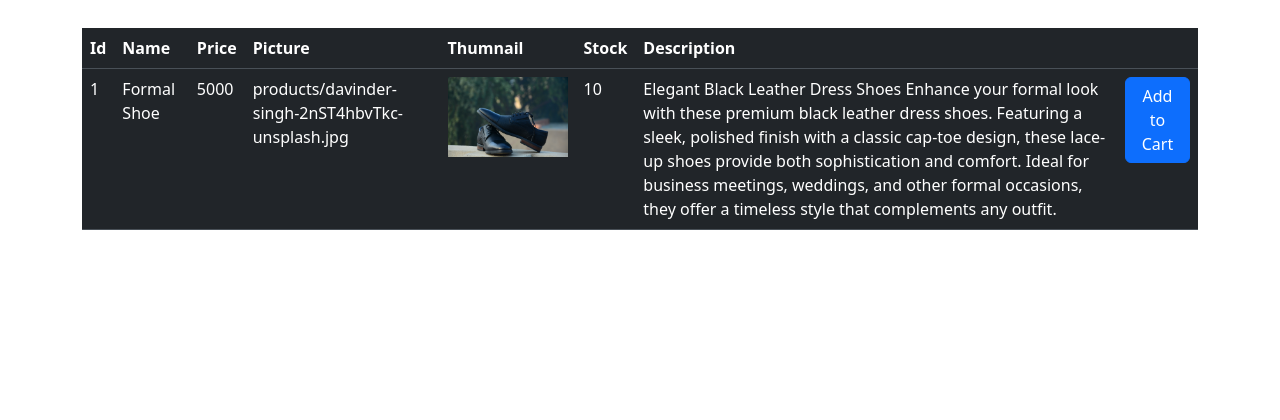
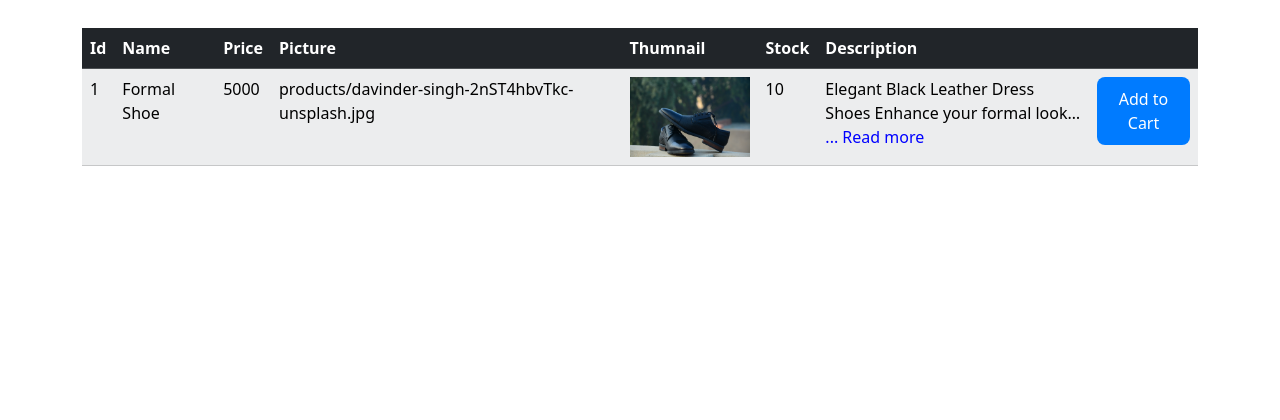
Before and after one commit to malayankumar/Django-project_1, a Django app: page / in a window 1280 px wide. Shown: the part 67-487 px from the top of the page. Run offline with Django 5.2, Linux system fonts and the light colour scheme; data comes from the database, SQL or seed files in the repository.

Commit message:
adding js file for desc

```diff
--- a/shop419/mainapp/templates/home.html
+++ b/shop419/mainapp/templates/home.html
@@ -8,6 +8,7 @@
     <link href="https://cdn.jsdelivr.net/npm/bootstrap@5.3.3/dist/css/bootstrap.min.css" rel="stylesheet"
         integrity="sha384-QWTKZyjpPEjISv5WaRU9OFeRpok6YctnYmDr5pNlyT2bRjXh0JMhjY6hW+ALEwIH" crossorigin="anonymous">
     <link rel="stylesheet" href="{% static 'css/style.css' %}">
+    <script src="{% static 'js/script.js' %}"></script>
     <link rel="shortcut icon" href="{% static 'icon/logo_wobg.ico' %}" type="image/x-icon">
     <title>Home</title>
 </head>
@@ -17,7 +18,8 @@
         <nav class="navbar navbar-expand-lg bg-dark" data-bs-theme="dark">
             <div class="container-fluid">
                 <a class="navbar-brand" href="#">
-                    <img src="{% static 'image\logo_wobg.png' %}" alt="Logo" width="40" height="40" class="d-inline-block align-text-top">
+                    <img src="{% static 'image\logo_wobg.png' %}" alt="Logo" width="40" height="40"
+                        class="d-inline-block align-text-top">
                     shoping site
                 </a>
                 <button class="navbar-toggler" type="button" data-bs-toggle="collapse"
@@ -57,7 +59,7 @@
     </header>
     <main>
         <div class="container">
-            <table class="table" data-bs-theme="dark">
+            <table class="table-dark table table-striped table-hover">
                 <thead>
                     <tr>
                         <th>Id</th>
@@ -70,7 +72,7 @@
                         <th> </th>
                     </tr>
                 </thead>
-                <tbody>
+                <tbody class="table-light">
                     {% for product in product_list %}
                     <tr>
                         <td>{{product.id}}</td>
@@ -79,8 +81,19 @@
                         <td>{{product.pic}}</td>
                         <td><img src="{{product.pic}}" height="80px" alt="image not found"></td>
                         <td>{{product.stock}}</td>
-                    <td>{{product.desc}}</td>
-                    <td><button class="btn btn-primary">Add to Cart</button></td>
+                        <td>
+                            <div class="description" >
+                                {{product.desc}}
+                            </div>
+                            <span class="read-more" onclick="toggleDescription(this)">... Read more</span>
+                        </td>
+                        </td>
+                        <td>
+                            <button
+                                style="background-color: #007bff; color: white; padding: 10px; border: none; border-radius: 8px; cursor: pointer;">
+                                Add to Cart
+                            </button>
+                        </td>
                     </tr>
                     {% endfor %}
                 </tbody>
--- a/shop419/static/css/style.css
+++ b/shop419/static/css/style.css
@@ -3,15 +3,34 @@
     padding: 0;
     box-sizing: border-box;
 }
-body{
+
+body {
     margin-top: 75px;
     width: 100%;
     margin-left: 0;
     margin-right: 0;
+
     main {
         margin: 0 auto;
         width: 100%;
         padding: 20px;
+    }
+
+    .description {
+        display: -webkit-box;
+        -webkit-line-clamp: 2;
+        -webkit-box-orient: vertical;
+        overflow: hidden;
+        text-overflow: ellipsis;
+        cursor: pointer;
+        max-width: 300px;
+        /* Adjust as needed */
+    }
+
+    .read-more {
+        color: blue;
+        cursor: pointer;
+        display: inline;
     }
 }
 
--- /dev/null
+++ b/shop419/static/js/script.js
@@ -0,0 +1,15 @@
+function toggleDescription(element) {
+    const desc = element.previousElementSibling || element;
+
+    if (desc.classList.contains('expanded')) {
+      desc.classList.remove('expanded');
+      desc.style.webkitLineClamp = '2';
+      desc.style.height = '3em';
+      element.textContent = '... Read more';
+    } else {
+      desc.classList.add('expanded');
+      desc.style.webkitLineClamp = 'unset';
+      desc.style.height = 'auto';
+      element.textContent = ' Show less';
+    }
+  }
```
Lines whose indentation alone changed are shown as unchanged.
